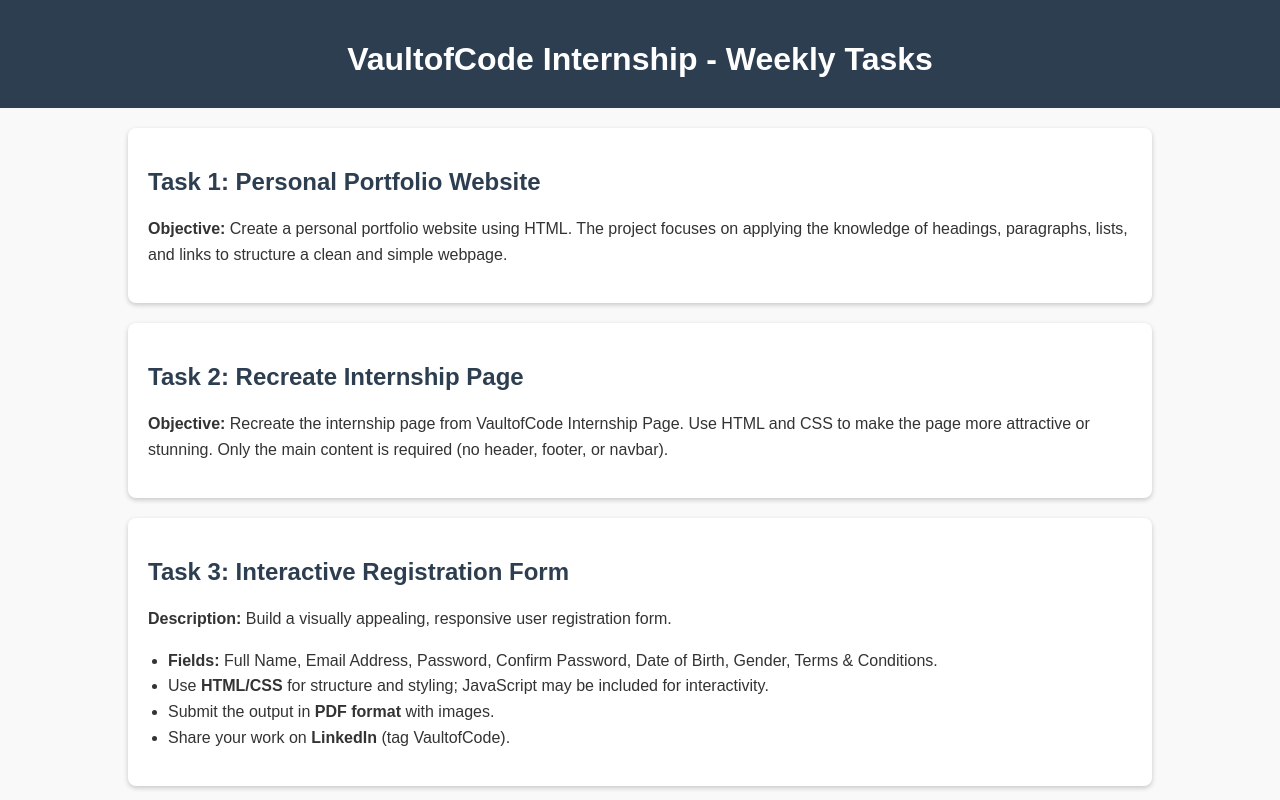
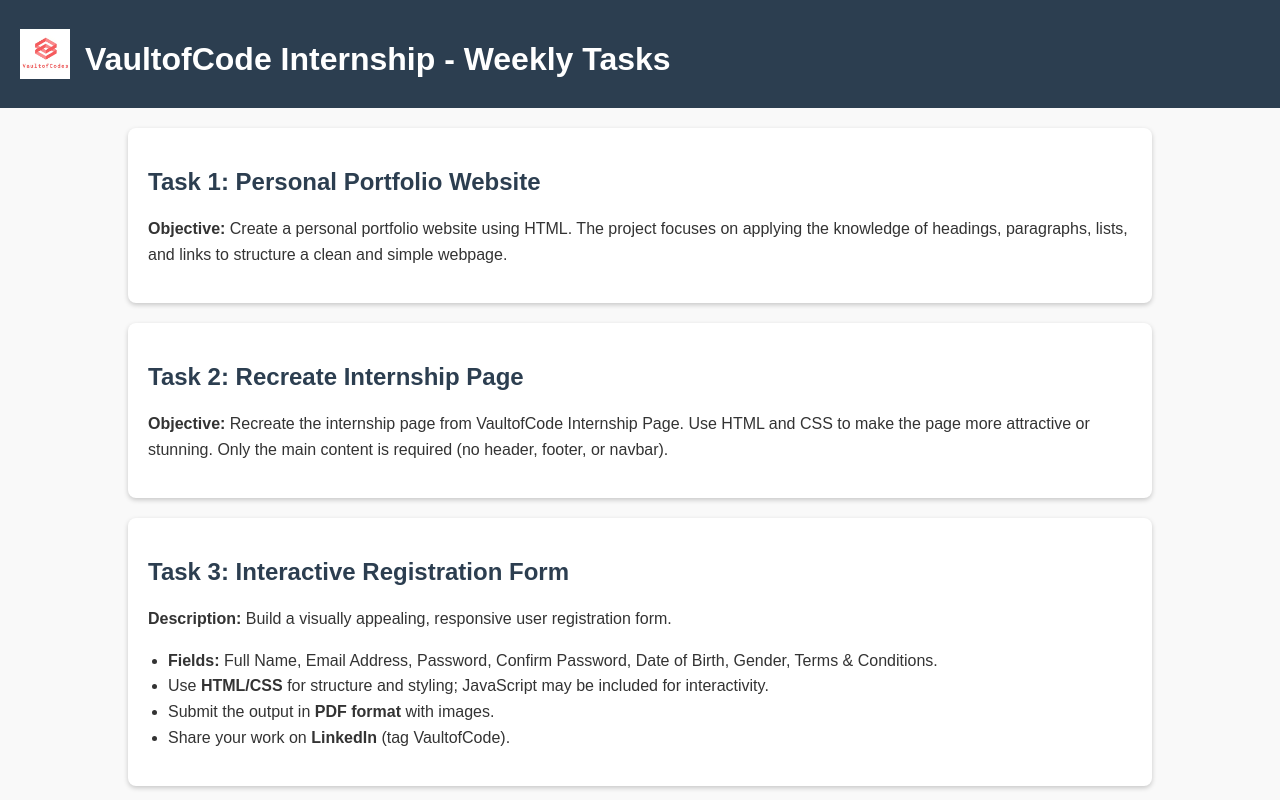
Before and after one commit to Yugal-kosamshile/VaultofCode_web-dev-Internship, a plain HTML site: page index.html in a window 1280 px wide. Shown: the top 800 px of the page. Drawn offline with Linux system fonts and the light colour scheme.

Commit message:
add icon

```diff
--- a/index.html
+++ b/index.html
@@ -4,11 +4,13 @@
     <meta charset="UTF-8">
     <meta name="viewport" content="width=device-width, initial-scale=1.0">
     <title>VaultofCode Internship Tasks</title>
+    <link rel="icon" href="./vaultofcode.webp" type="image">
     <link rel="stylesheet" href="styles.css">
 </head>
 <body>
     <!-- Header -->
     <header>
+        <img src="./vaultofcode.webp" alt="logo">
         <h1>VaultofCode Internship - Weekly Tasks</h1>
     </header>
 
--- a/styles.css
+++ b/styles.css
@@ -8,15 +8,22 @@ body {
 }
 
 /* Header Section */
+header h1 {
+    margin-bottom: 10px;
+}
+/* Header Section */
 header {
+    display: flex;
+    align-items: center;
     background-color: #2c3e50;
     color: white;
+    padding: 20px;
     text-align: center;
-    padding: 20px;
 }
 
-header h1 {
-    margin-bottom: 10px;
+header img {
+    width: 50px;
+    margin-right: 15px;
 }
 
 header nav ul {
```
Also changed, not shown: vaultofcode.webp (added).
